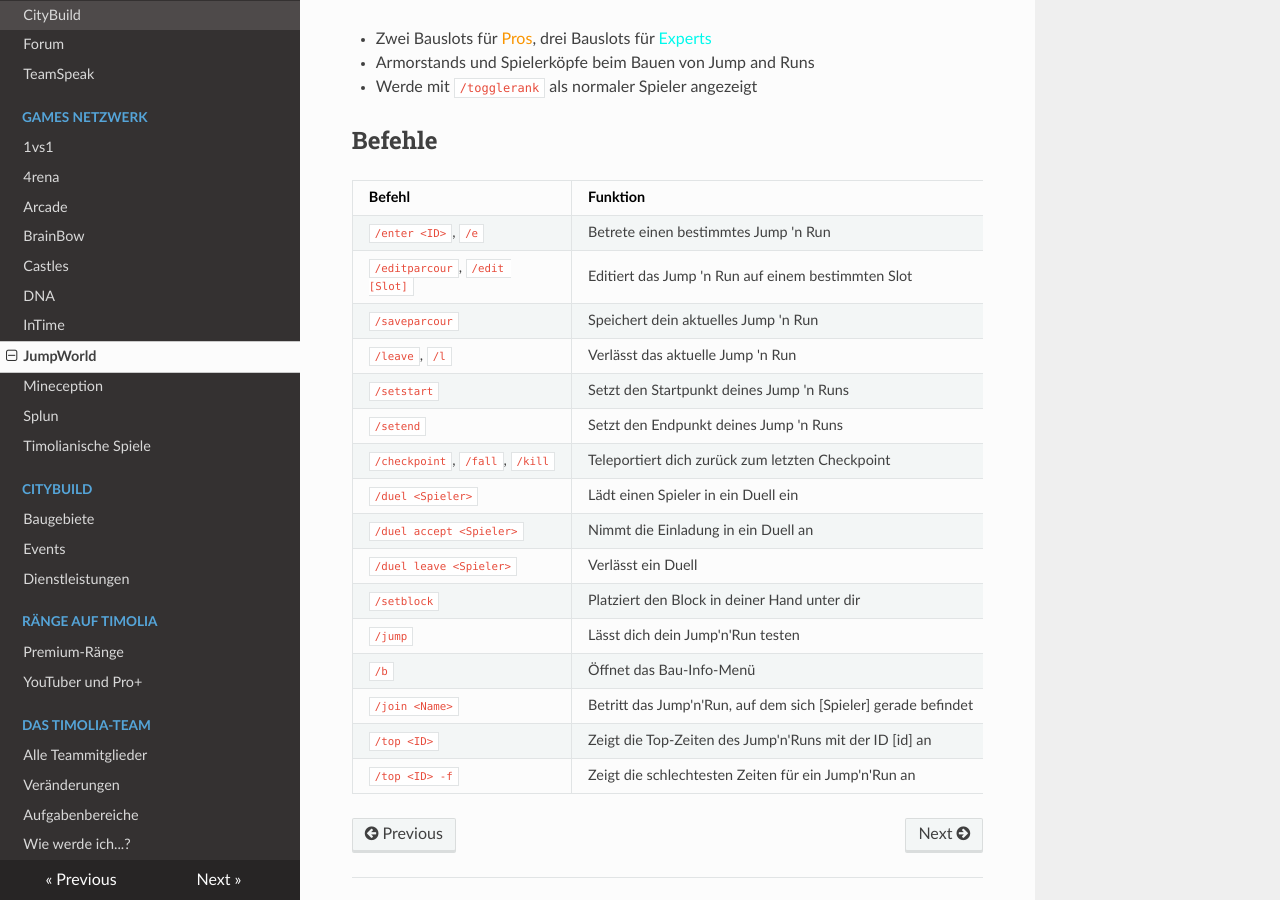
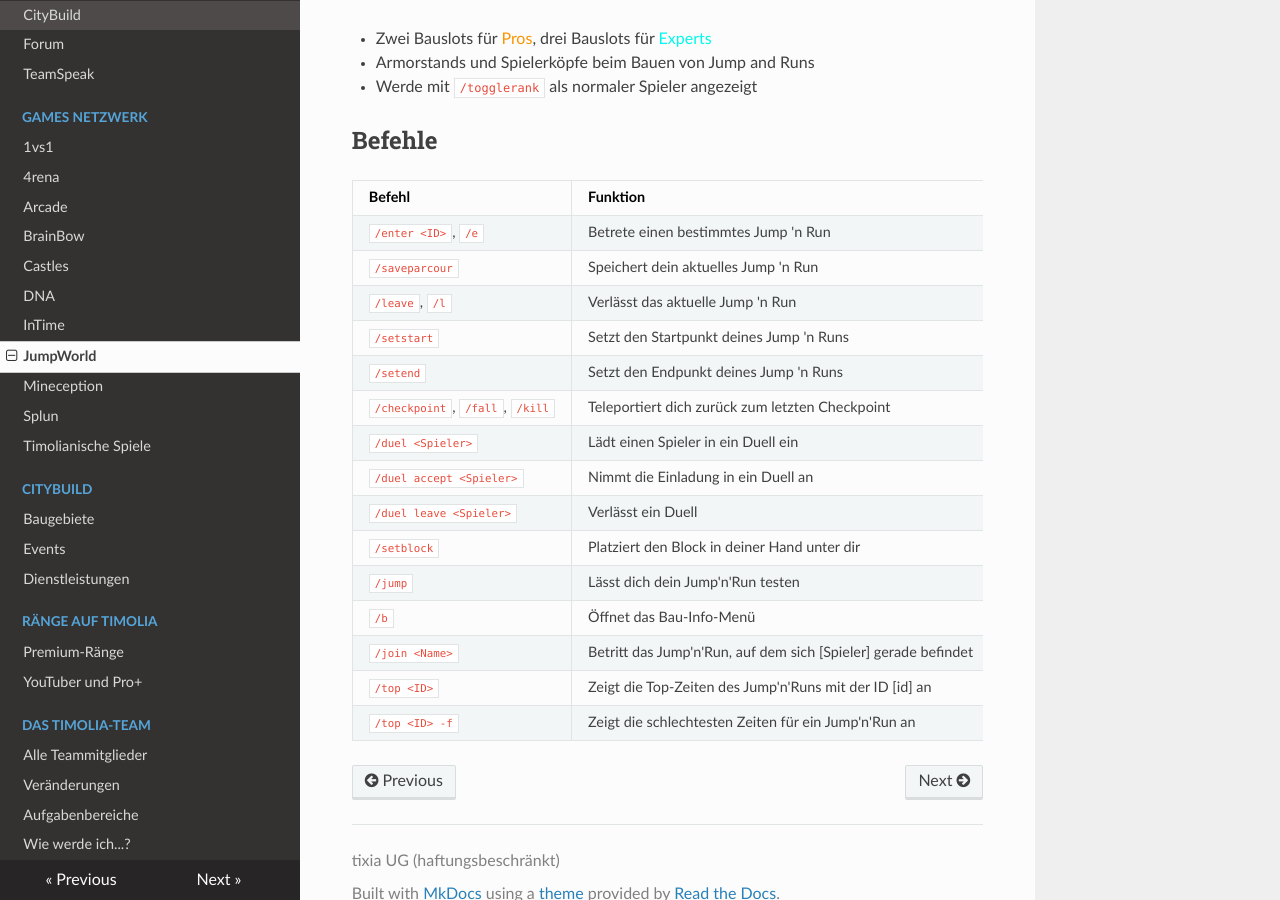
Before and after one commit to TimoliaDE/HowTo, an MkDocs documentation site: the page built from docs/games/jumpworld.md, in a window 1280 px wide and 900 px high, scrolled down 1284 px. Built offline with MkDocs 1.6.1, drawn with Linux system fonts in a browser that asks for light colours; nearby versions of some CDN libraries; old or Windows-style settings are respelled for this version of MkDocs.

Commit message:
/edit Command weg

```diff
--- a/docs/games/jumpworld.md
+++ b/docs/games/jumpworld.md
@@ -33,7 +33,6 @@ Jump and Run des Tages gekürt, dies ist der bestbewertetste Parcour des vorheri
 | Befehl | Funktion |
 | ------ | -------- |
 | `/enter <ID>`, `/e` | Betrete einen bestimmtes Jump 'n Run |
-| `/editparcour`, `/edit [Slot]`| Editiert das Jump 'n Run auf einem bestimmten Slot |
 | `/saveparcour` | Speichert dein aktuelles Jump 'n Run |
 | `/leave`, `/l` | Verlässt das aktuelle Jump 'n Run |
 | `/setstart` | Setzt den Startpunkt deines Jump 'n Runs |
```
